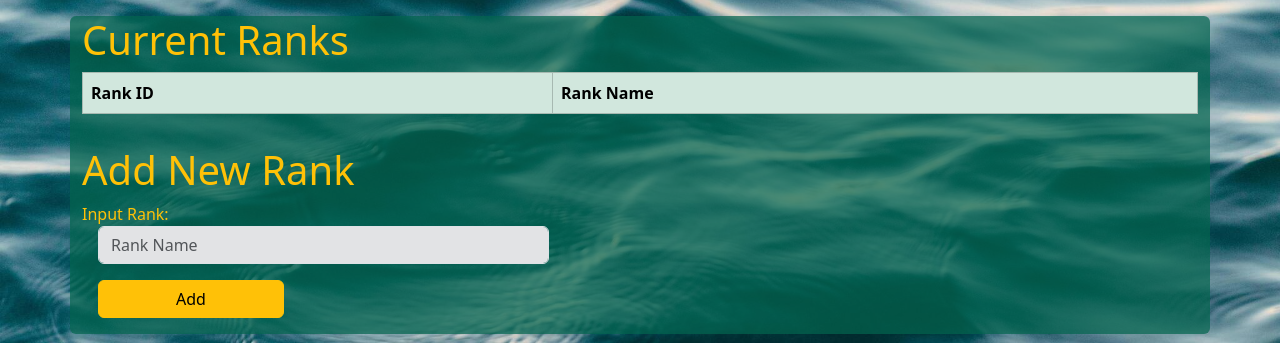
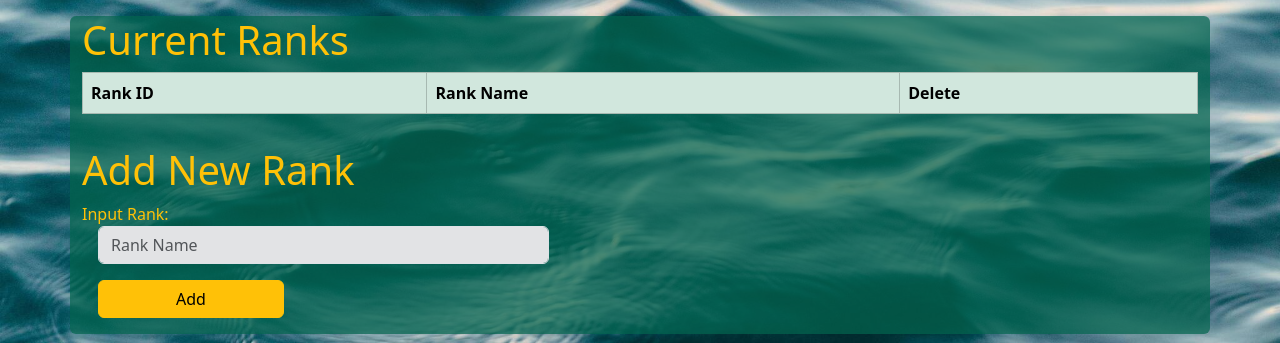
Before and after one commit to cbridgesosu/WeHeartLoanSharking, a Flask app: page /add_rank in a window 1280 px wide. Shown: the part 77-420 px from the top of the page. Run offline with Flask 3, Linux system fonts and the light colour scheme; data that the repository does not hold is empty; some libraries are stand-ins or nearby versions.

Commit message:
Added delete capability to rank page.  Fixes #2.

```diff
--- a/app.py
+++ b/app.py
@@ -324,6 +324,16 @@ def add_rank():
             return redirect('/add_rank')
     return render_template("add_rank.j2", ranks=ranks)
 
+@app.route('/delete_rank/<int:rankID>')
+def delete_rank(rankID):
+    # Query to delete rank entry with selected ID
+    query_Delete_Rank = "DELETE FROM Ranks WHERE rankID = '%s';"
+    cur = mysql.connection.cursor()
+    cur.execute(query_Delete_Rank, (rankID,))
+    mysql.connection.commit()
+
+    return redirect('../add_rank')
+
 
 # Listener
 
--- a/templates/add_rank.j2
+++ b/templates/add_rank.j2
@@ -10,6 +10,7 @@
                 <tr>
                     <th>Rank ID</th>
                     <th>Rank Name</th>
+                    <th>Delete</th>
                 </tr>
             </thead>
             <tbody>
@@ -17,6 +18,13 @@
                     <tr>
                         <td>{{ rank['rankID'] }}</td>
                         <td>{{ rank['rankName'] }}</td>
+                        <td class="col-1"><a class="icon-link icon-link-hover text-end" style="--bs-link-color-rgb: 25, 180, 184;" href="/delete_rank/{{ rank['rankID'] }}">
+                        <svg xmlns="http://www.w3.org/2000/svg" width="16" height="16" fill="currentColor" class="bi bi-trash3-fill" viewBox="0 0 16 16">
+                        <path d="M11 1.5v1h3.5a.5.5 0 0 1 0 1h-.538l-.853 10.66A2 2 0 0 1 11.115 16h-6.23a2 2 0 0 1-1.994-1.84L2.038 3.5H1.5a.5.5 0 0 1
+                        0-1H5v-1A1.5 1.5 0 0 1 6.5 0h3A1.5 1.5 0 0 1 11 1.5m-5 0v1h4v-1a.5.5 0 0 0-.5-.5h-3a.5.5 0 0 0-.5.5M4.5 5.029l.5 8.5a.5.5 0 1 0
+                        .998-.06l-.5-8.5a.5.5 0 1 0-.998.06m6.53-.528a.5.5 0 0 0-.528.47l-.5 8.5a.5.5 0 0 0 .998.058l.5-8.5a.5.5 0 0 0-.47-.528M8 4.5a.5.5
+                        0 0 0-.5.5v8.5a.5.5 0 0 0 1 0V5a.5.5 0 0 0-.5-.5"/></svg></a>
+                        </td>
                     </tr>
                 {% endfor %}
             </tbody>
```
